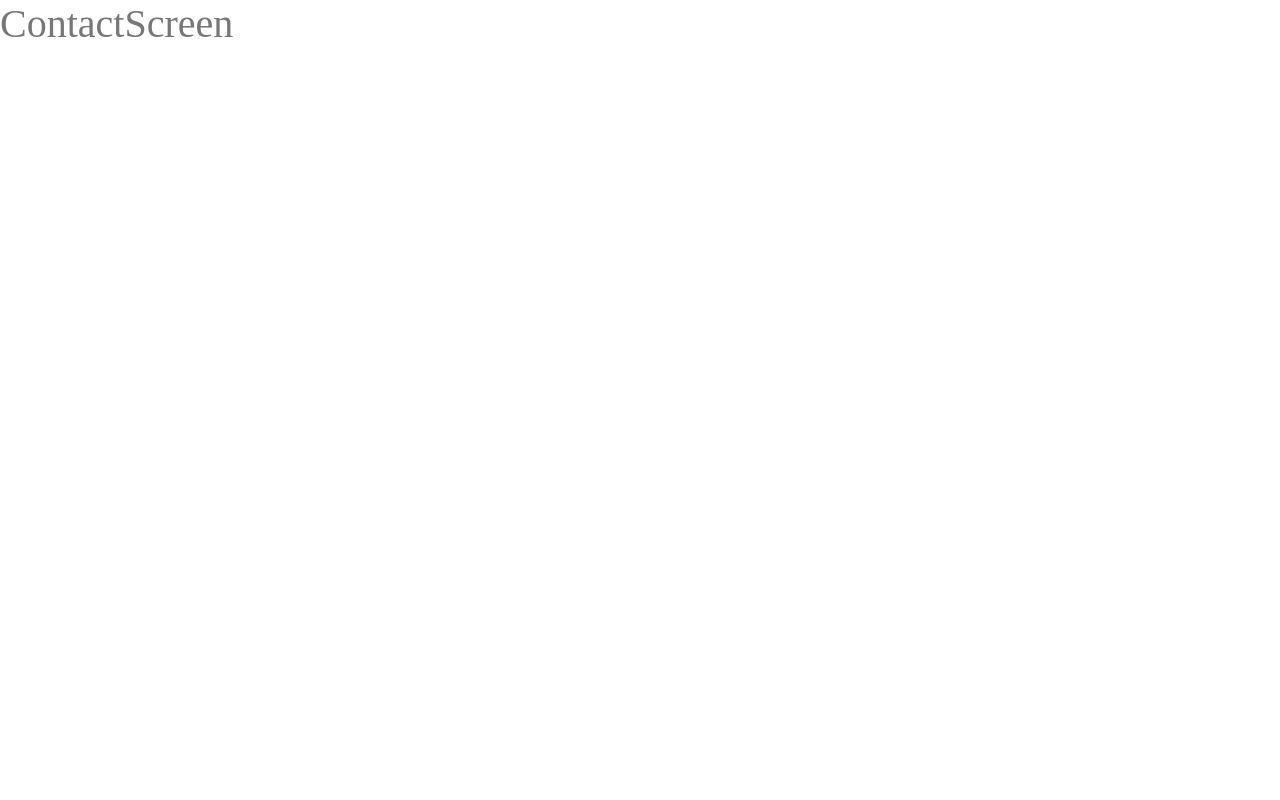
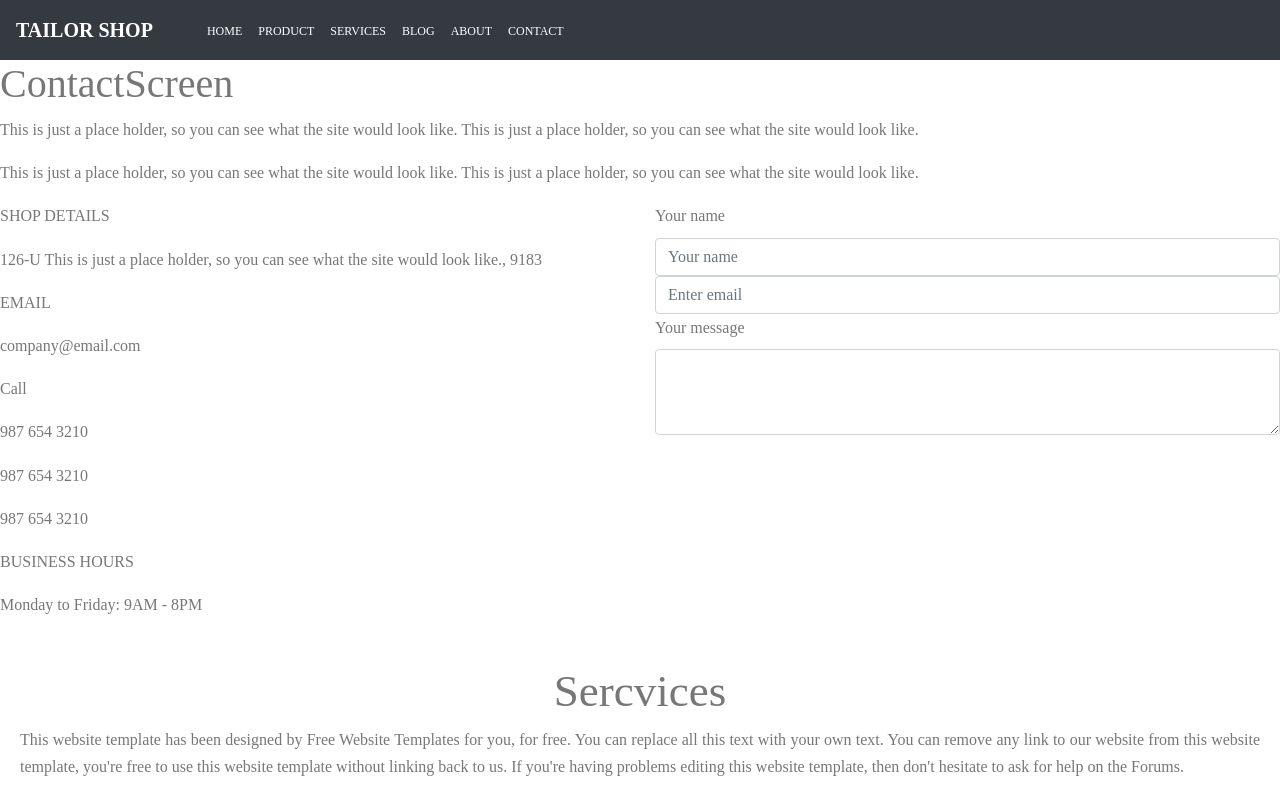
Before and after one commit to YakubuAmidu/Tailor-shop, a React (Create React App) app: page /ContactScreen in a window 1280 px wide. Shown: the top 800 px of the page. Built offline with nearby package versions, Linux system fonts and the light colour scheme.

Commit message:
Commiting changes

```diff
--- a/src/screens/ContactScreen.js
+++ b/src/screens/ContactScreen.js
@@ -1,9 +1,57 @@
 import React from "react";
+import { Col, Row, Form } from "react-bootstrap";
+import Links from "../components/Links";
+import Service from "../components/Service";
 
 const ContactScreen = () => {
   return (
     <div>
-      <h1>ContactScreen</h1>
+      <Links />
+      <div>
+        <h1>ContactScreen</h1>
+        <p>
+          This is just a place holder, so you can see what the site would look
+          like. This is just a place holder, so you can see what the site would
+          look like.
+        </p>
+        <p>
+          This is just a place holder, so you can see what the site would look
+          like. This is just a place holder, so you can see what the site would
+          look like.
+        </p>
+      </div>
+
+      <Row>
+        <Col>
+          <div>
+            <p>SHOP DETAILS</p>
+            <p>
+              126-U This is just a place holder, so you can see what the site
+              would look like., 9183
+            </p>
+            <p>EMAIL</p>
+            <p>company@email.com</p>
+            <p>Call</p>
+            <p>987 654 3210</p>
+            <p>987 654 3210</p>
+            <p>987 654 3210</p>
+            <p>BUSINESS HOURS</p>
+            <p>Monday to Friday: 9AM - 8PM</p>
+          </div>
+        </Col>
+        <Col>
+          <div>
+            <Form>
+              <Form.Label>Your name</Form.Label>
+              <Form.Control placeholder="Your name" />
+              <Form.Control type="email" placeholder="Enter email" />
+              <Form.Label>Your message</Form.Label>
+              <Form.Control as="textarea" rows={3} />
+            </Form>
+          </div>
+        </Col>
+      </Row>
+      <Service />
     </div>
   );
 };
```
